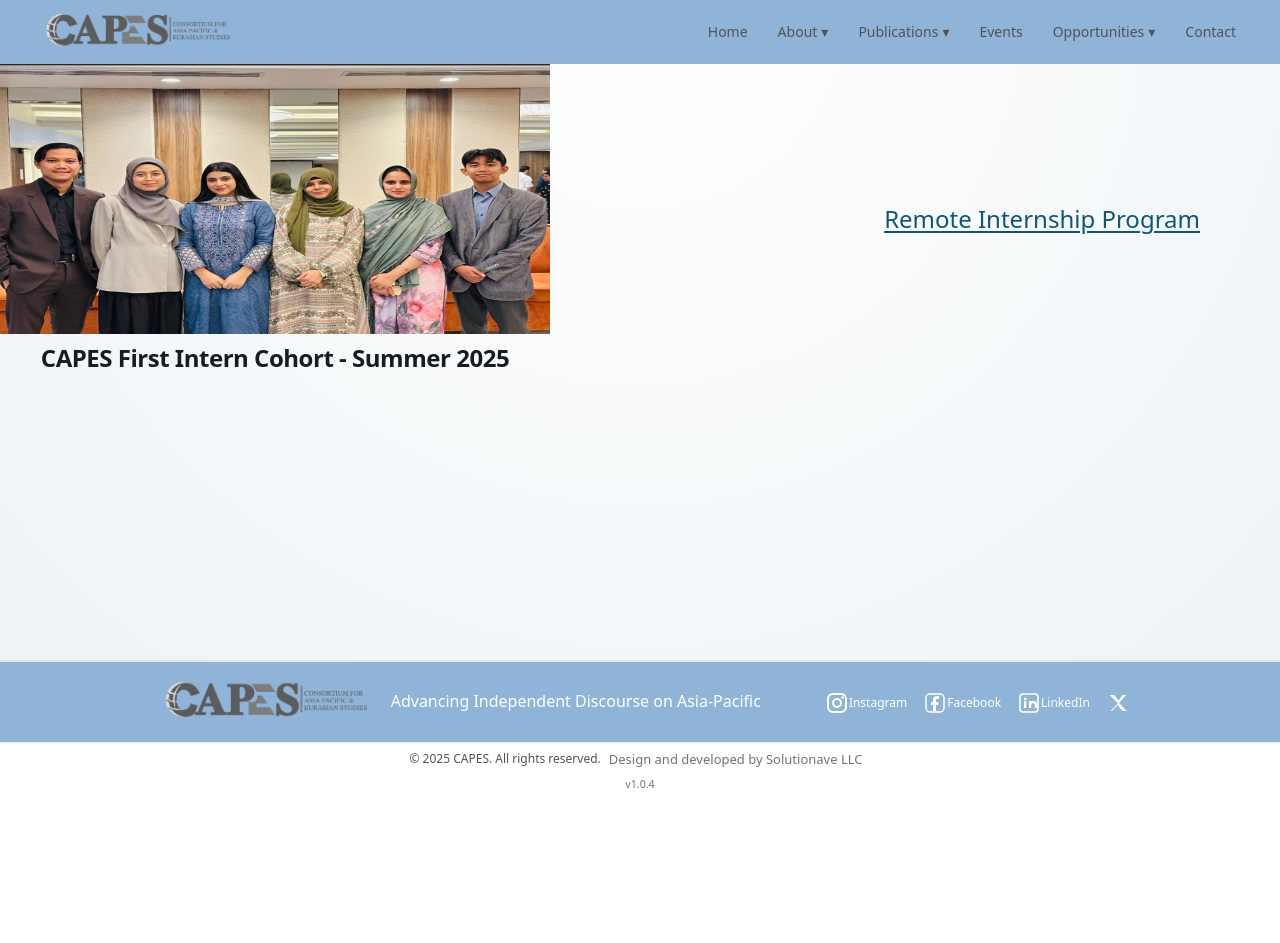
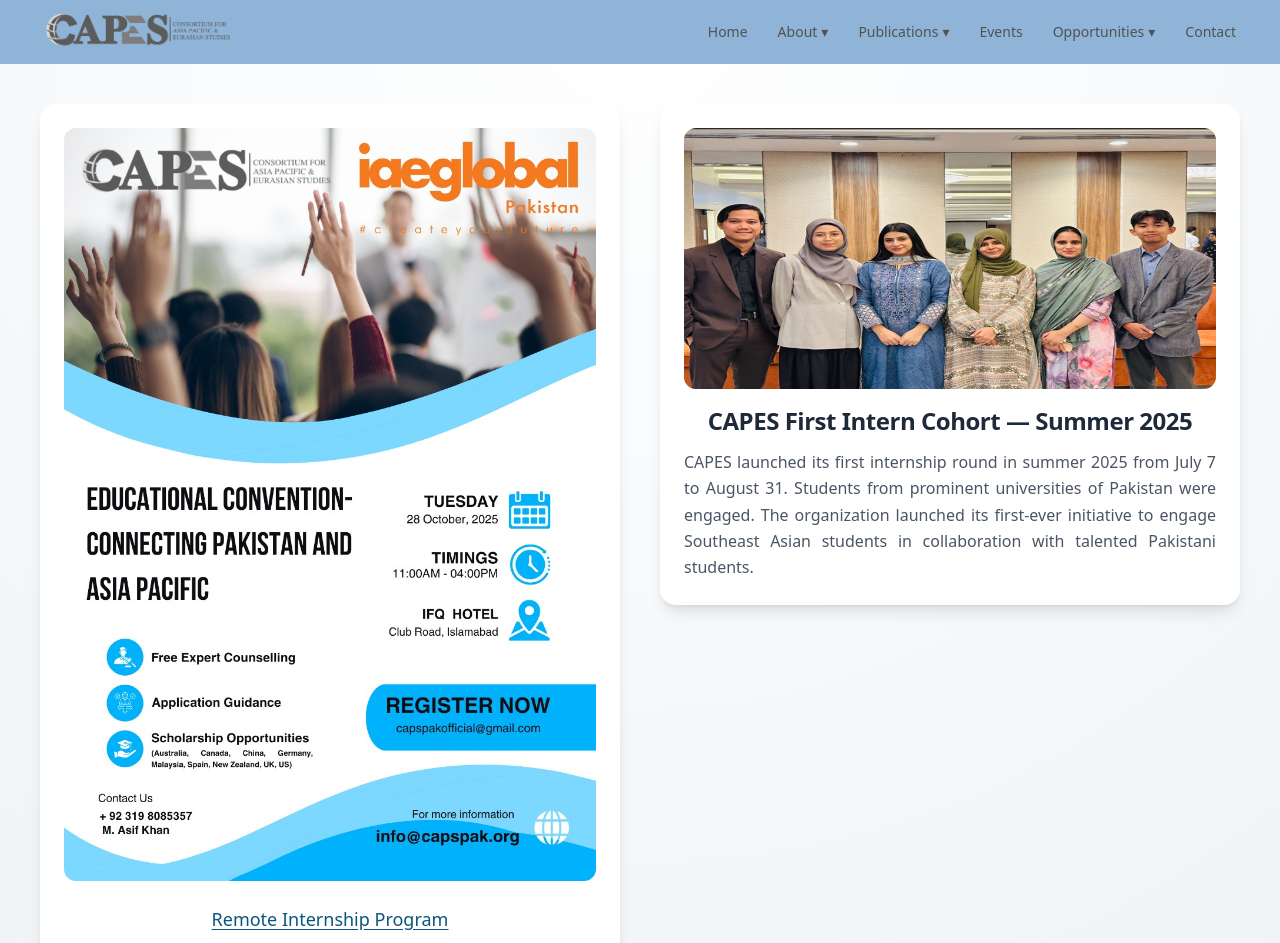
Before and after one commit to solutionave/capspak-website, a Next.js app: page /internship in a window 1280 px wide. Shown: the top 943 px of the page. Before the commit the page ends 800 px from the top, so only its background shows below. Built offline with nearby package versions, Linux system fonts and the light colour scheme.

Commit message:
data added

```diff
--- a/app/internship/page.tsx
+++ b/app/internship/page.tsx
@@ -1,25 +1,49 @@
-import Link from 'next/link'
-import React from 'react'
+import Link from "next/link";
+import React from "react";
 
-const page = () => {
+const Page = () => {
   return (
-      <div className="flex justify-between items-center">
-        <div>
-      <img
-        src="/Assets/Opportunities/first-intern-cohort.png"
-        width={550}
-        height={550}
-        className="mx-auto"
-      />
-      <h1 className="text-2xl font-bold mt-2 text-center">
-        CAPES First Intern Cohort - Summer 2025
-      </h1>
-</div>
-      <Link href="/Assets/Opportunities/CAPES Remote internship.jpeg"
-      target="_blank"
-      className="text-[var(--color-brand-700)] hover:text-[var(--color-brand-600)] underline underline-offset-2 text-2xl mr-20"
-      >Remote Internship Program</Link>
+    <div className="flex justify-center items-start gap-10 p-10">
+       <div className="bg-white shadow-lg rounded-2xl p-6 w-[40rem] hover:shadow-xl transition-shadow duration-300">
+        <img
+          src="/Assets/Opportunities/internship.jpeg"
+          alt="CAPES First Intern Cohort"
+          className="rounded-xl w-full object-cover"
+        />
+        <div className="text-center mt-6">
+          <Link
+            href="/Assets/Opportunities/CAPES Remote internship.jpeg"
+            target="_blank"
+            className="text-[var(--color-brand-700)] hover:text-[var(--color-brand-600)] underline underline-offset-2 text-lg font-medium"
+          >
+           Remote Internship Program
+          </Link>
+        </div>
+      </div>
+
+      {/* Internship Cohort Card */}
+      <div className="bg-white shadow-lg rounded-2xl p-6 w-[40rem] hover:shadow-xl transition-shadow duration-300">
+        <img
+          src="/Assets/Opportunities/first-intern-cohort.png"
+          alt="CAPES First Intern Cohort"
+          className="rounded-xl w-full object-cover"
+        />
+
+        <div className="mt-4">
+          <h1 className="text-2xl font-bold text-center text-gray-800">
+            CAPES First Intern Cohort — Summer 2025
+          </h1>
+          <p className="text-gray-600 mt-3 leading-relaxed text-justify">
+            CAPES launched its first internship round in summer 2025 from July 7
+            to August 31. Students from prominent universities of Pakistan were
+            engaged. The organization launched its first-ever initiative to
+            engage Southeast Asian students in collaboration with talented
+            Pakistani students.
+          </p>
+        </div>
+      </div>
     </div>
-  )
-}
-export default page
+  );
+};
+
+export default Page;
--- a/components/NewsletterGallery.tsx
+++ b/components/NewsletterGallery.tsx
@@ -191,7 +191,7 @@
     <section className="py-12">
       <div className="mx-auto max-w-7xl px-4 sm:px-6 lg:px-8">
         <h2 className="text-2xl md:text-3xl font-semibold tracking-tight text-neutral-900 text-center">
-          Our Latest Newsletters
+          Newsletters
         </h2>
 
         <div className="mt-8">
--- a/components/ThinkPoints.tsx
+++ b/components/ThinkPoints.tsx
@@ -181,7 +181,7 @@
     <section className="mx-auto max-w-7xl px-4 sm:px-6 lg:px-8 py-10">
       <header className="mb-8 text-center">
         <h2 className="text-3xl md:text-4xl font-bold tracking-tight">
-          CAPES Think Points
+          CAPES Research Publications
         </h2>
         <p className="mt-2 text-base text-gray-600">
           CAPES Think Point brings together the expertise of CAPES
--- a/site.config.ts
+++ b/site.config.ts
@@ -54,7 +54,7 @@
       href: "/Publications",
       children: [
         {
-          label: "Think Points",
+          label: " Research Publications",
           href: "/thinkpoints",
         },
         {
```
Also changed, not shown: public/Assets/Opportunities/internship.jpeg (added).
